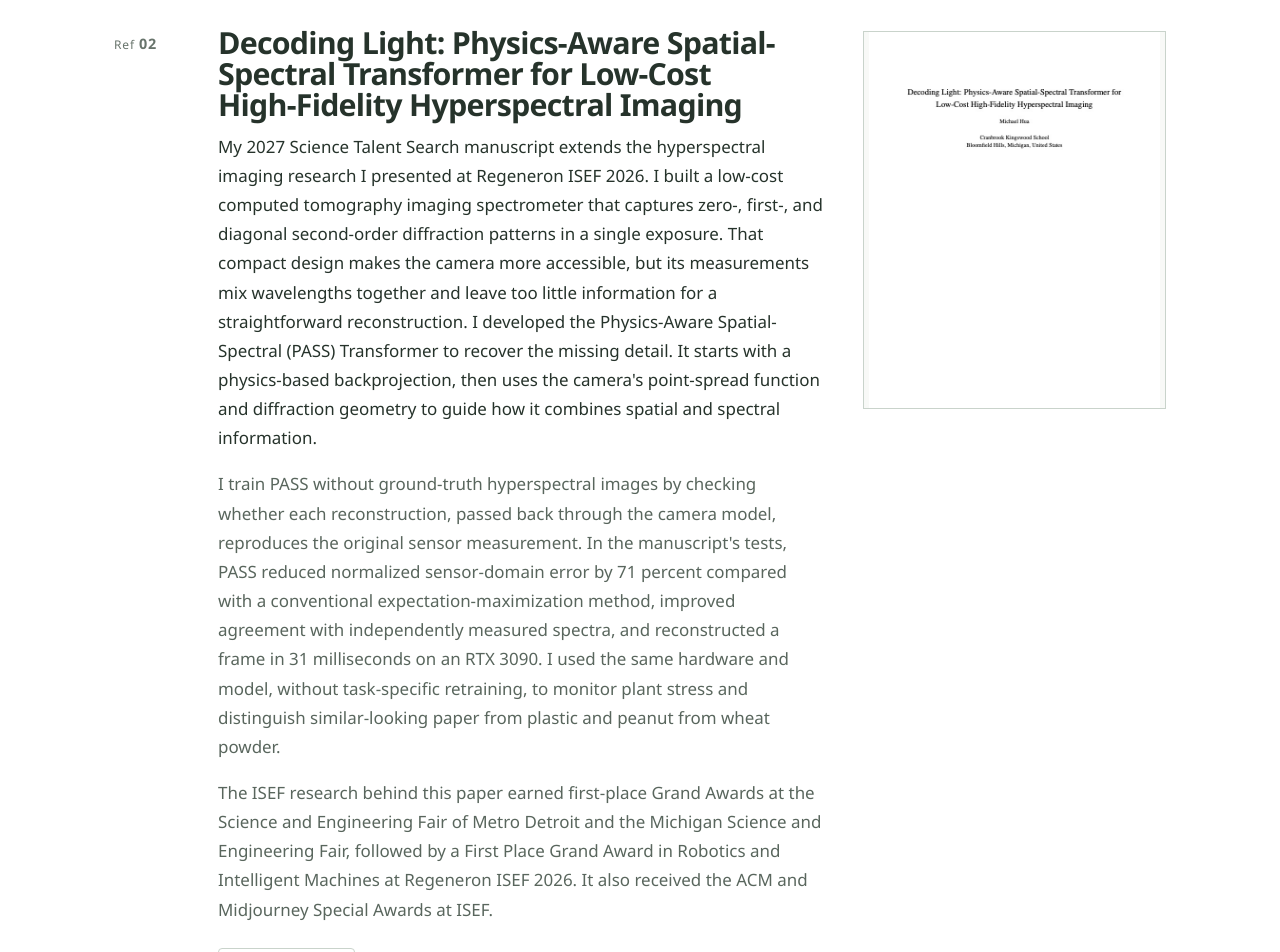
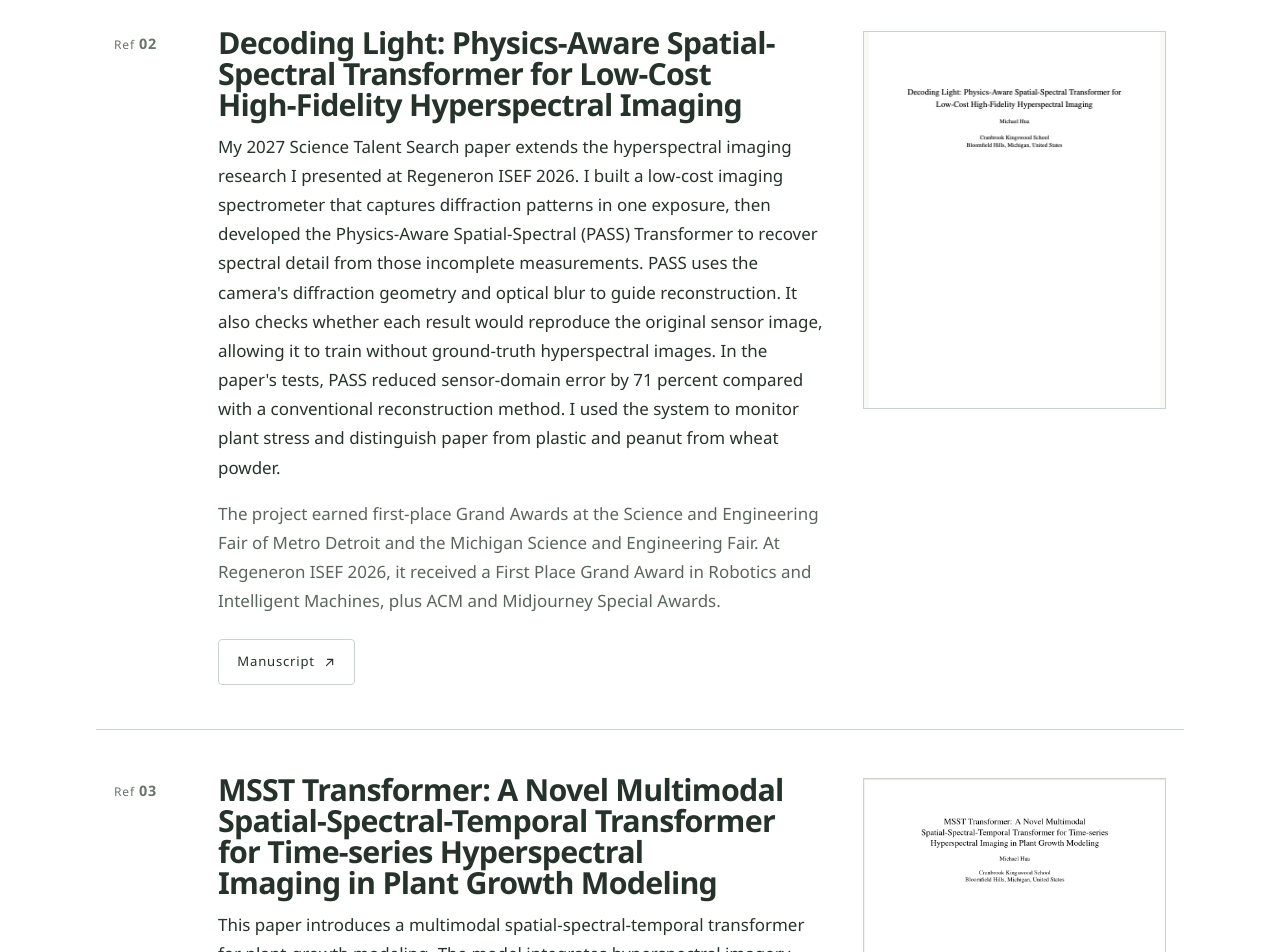
Before and after one commit to michaelhua0/michaelhua0.github.io, a React (Vite) app: page /publications in a window 1280 px wide. Shown: the part 1340-2292 px from the top of the page. Built offline with nearby package versions, Linux system fonts and the light colour scheme; a web font is replaced by a local one.

Commit message:
Tighten 2027 STS paper description

```diff
--- a/src/data/publications.ts
+++ b/src/data/publications.ts
@@ -59,9 +59,8 @@ export const publications: Publication[] = [
       },
     ],
     copy: [
-      "My 2027 Science Talent Search manuscript extends the hyperspectral imaging research I presented at Regeneron ISEF 2026. I built a low-cost computed tomography imaging spectrometer that captures zero-, first-, and diagonal second-order diffraction patterns in a single exposure. That compact design makes the camera more accessible, but its measurements mix wavelengths together and leave too little information for a straightforward reconstruction. I developed the Physics-Aware Spatial-Spectral (PASS) Transformer to recover the missing detail. It starts with a physics-based backprojection, then uses the camera's point-spread function and diffraction geometry to guide how it combines spatial and spectral information.",
-      "I train PASS without ground-truth hyperspectral images by checking whether each reconstruction, passed back through the camera model, reproduces the original sensor measurement. In the manuscript's tests, PASS reduced normalized sensor-domain error by 71 percent compared with a conventional expectation-maximization method, improved agreement with independently measured spectra, and reconstructed a frame in 31 milliseconds on an RTX 3090. I used the same hardware and model, without task-specific retraining, to monitor plant stress and distinguish similar-looking paper from plastic and peanut from wheat powder.",
-      "The ISEF research behind this paper earned first-place Grand Awards at the Science and Engineering Fair of Metro Detroit and the Michigan Science and Engineering Fair, followed by a First Place Grand Award in Robotics and Intelligent Machines at Regeneron ISEF 2026. It also received the ACM and Midjourney Special Awards at ISEF.",
+      "My 2027 Science Talent Search paper extends the hyperspectral imaging research I presented at Regeneron ISEF 2026. I built a low-cost imaging spectrometer that captures diffraction patterns in one exposure, then developed the Physics-Aware Spatial-Spectral (PASS) Transformer to recover spectral detail from those incomplete measurements. PASS uses the camera's diffraction geometry and optical blur to guide reconstruction. It also checks whether each result would reproduce the original sensor image, allowing it to train without ground-truth hyperspectral images. In the paper's tests, PASS reduced sensor-domain error by 71 percent compared with a conventional reconstruction method. I used the system to monitor plant stress and distinguish paper from plastic and peanut from wheat powder.",
+      "The project earned first-place Grand Awards at the Science and Engineering Fair of Metro Detroit and the Michigan Science and Engineering Fair. At Regeneron ISEF 2026, it received a First Place Grand Award in Robotics and Intelligent Machines, plus ACM and Midjourney Special Awards.",
     ],
   },
   {
```
